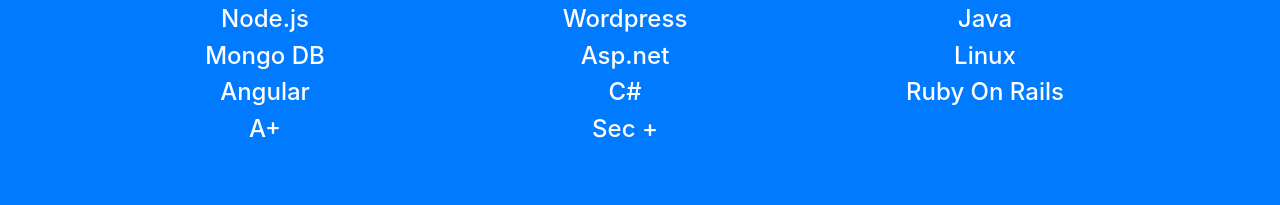
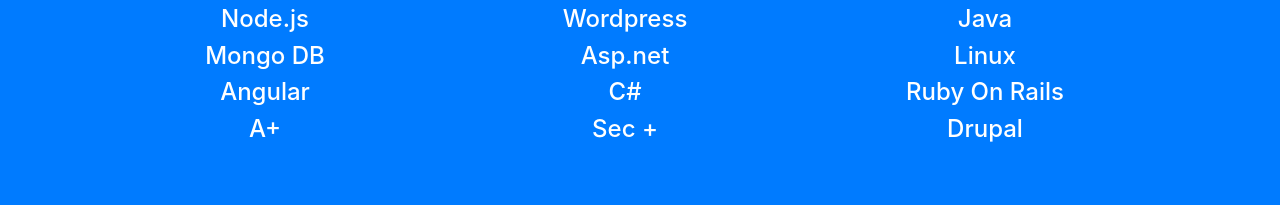
Before and after one commit to mrwhiterk/mrwhiterk.github.io, a website with bundled scripts: page index.html in a window 1280 px wide. Shown: the part 832-1037 px from the top of the page. Built offline with nearby package versions, Linux system fonts and the light colour scheme.

Commit message:
Update index.html

```diff
--- a/index.html
+++ b/index.html
@@ -142,6 +142,7 @@
             <h4>Java</h4>
             <h4>Linux</h4>
             <h4>Ruby On Rails</h4>
+            <h4>Drupal</h4>
           </div>
         </div>
       </div>
```
